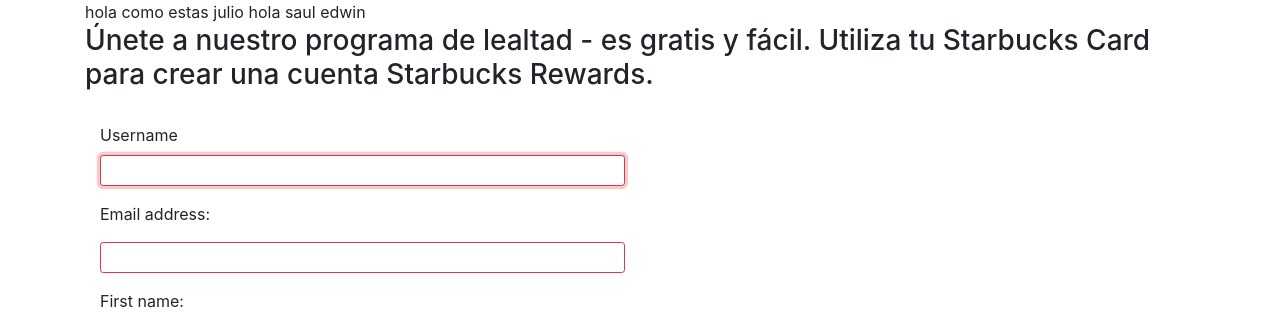
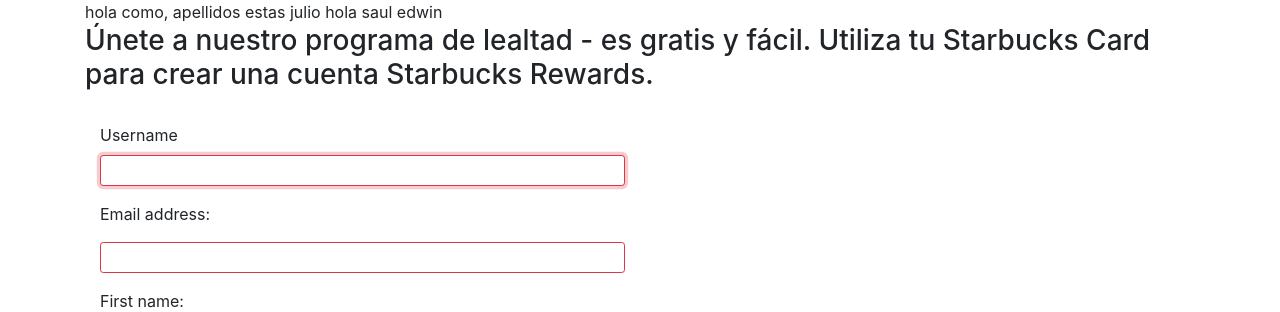
Before and after one commit to edwincqu/starbucks, a Django app: page /createuser/ in a window 1280 px wide. Shown: the part 56-368 px from the top of the page. Run offline with Django 3.2, Linux system fonts and the light colour scheme; data comes from the database, SQL or seed files in the repository; some libraries are stand-ins or nearby versions.

Commit message:
cumflicto

```diff
--- a/templates/auth/user_form.html
+++ b/templates/auth/user_form.html
@@ -6,7 +6,7 @@
 
 <div class="container">
   hola
-  como
+  como, apellidos
   estas
 
   <script type="text/javascript"src="/admin/js/actions.js"></script>
```
